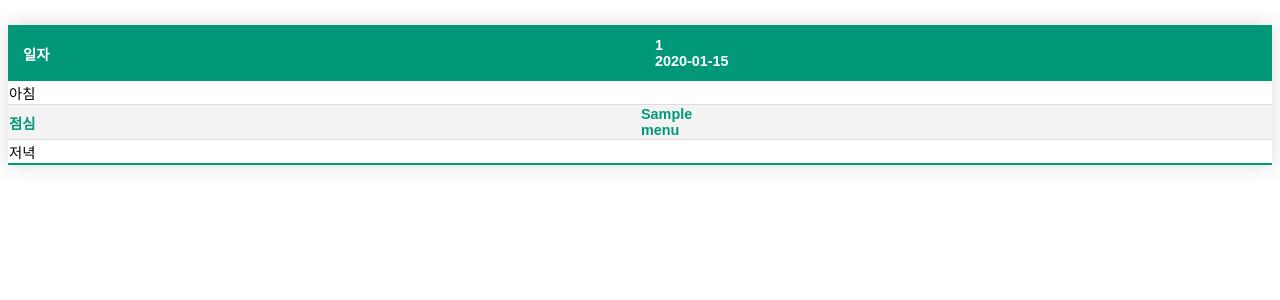
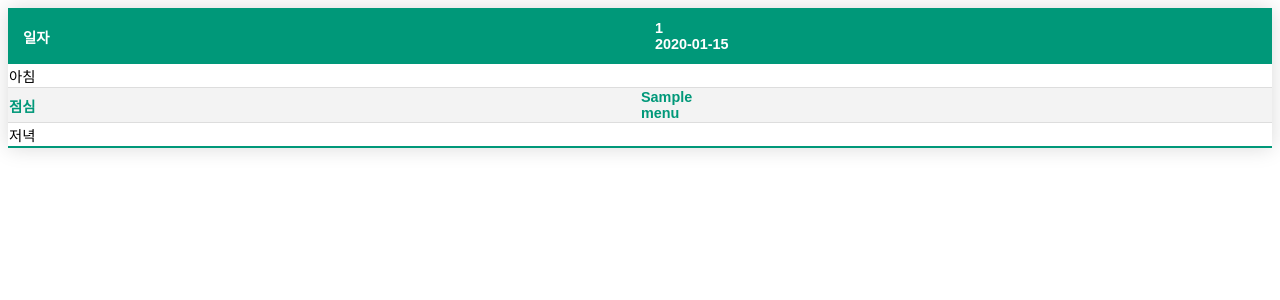
Before and after one commit to cs2jang/kartmarket, a Flask app: template templates/thisweek.html in a window 1280 px wide. Shown: the top 300 px of the page. Run offline with Flask 2, Linux system fonts and the light colour scheme; the template is opened without the code that fills it: most values are stand-ins (such as "Sample title", 1, 10 or a date in 2020).

Commit message:
test margin

```diff
--- a/static/style.css
+++ b/static/style.css
@@ -1,6 +1,6 @@
 .styled-table {
     border-collapse: collapse;
-    margin: 25px 0;
+    /* margin: 25px 0; */
     font-size: 0.9em;
     font-family: sans-serif;
     min-width: 400px;
```
